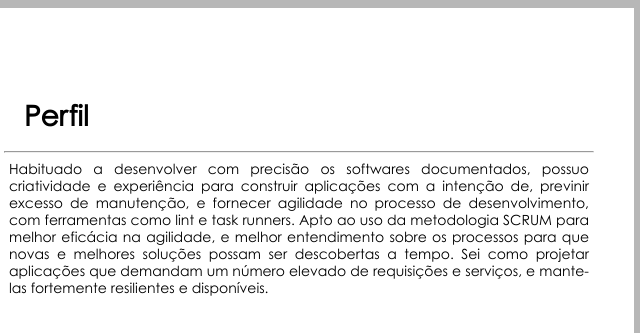
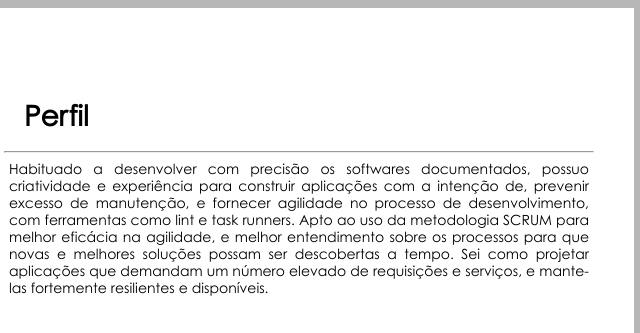
Before and after one commit to domenester/domenester.github.io, a website: page index.html in a window 1280 px wide. Shown: the top 333 px of the page, 506-1146 px from the left. Drawn offline with Linux system fonts and the light colour scheme.

Commit message:
Adjusting text

```diff
--- a/index.html
+++ b/index.html
@@ -84,7 +84,7 @@
           <label>
             Habituado a desenvolver com precisão os softwares documentados,
             possuo criatividade e experiência para construir aplicações com a intenção de,
-            previnir excesso de manutenção, e fornecer agilidade no processo de desenvolvimento,
+            prevenir excesso de manutenção, e fornecer agilidade no processo de desenvolvimento,
             com ferramentas como lint e task runners. Apto ao uso da metodologia SCRUM para melhor
             eficácia na agilidade, e melhor entendimento sobre os processos para que novas e melhores
             soluções possam ser descobertas a tempo. Sei como projetar aplicações que demandam um número
```
